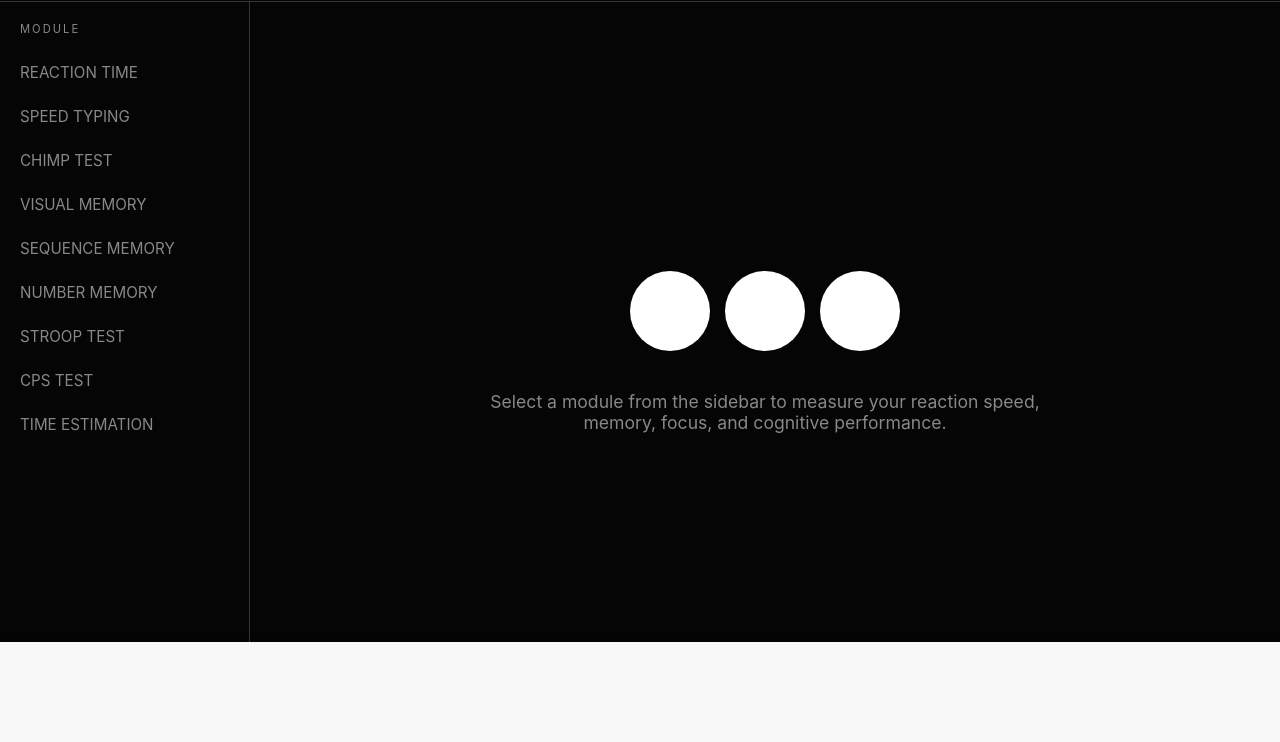
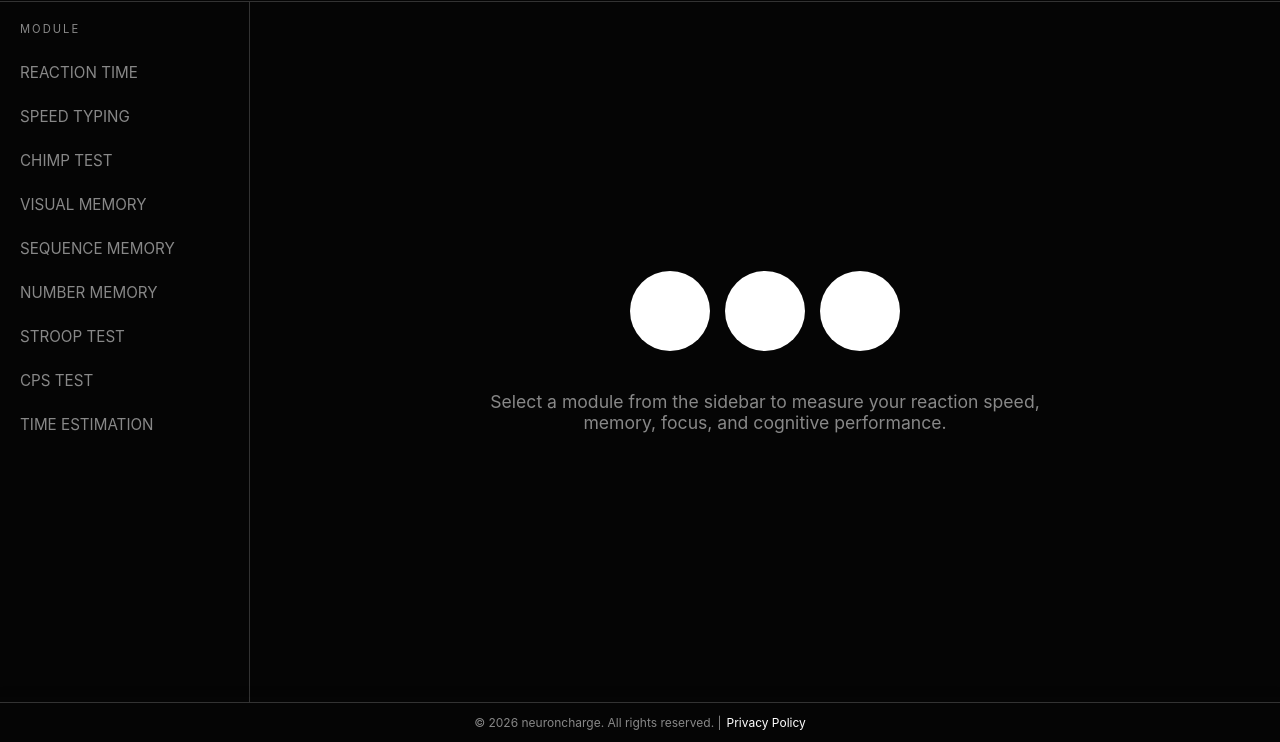
Before and after one commit to neuroncharge/neuroncharge, a plain HTML site: page index.html in a window 1280 px wide. Shown: the part 58-800 px from the top of the page. Drawn offline with Linux system fonts and the light colour scheme.

Commit message:
Update style.css

```diff
--- a/style.css
+++ b/style.css
@@ -172,8 +172,7 @@ input:checked + .slider:before {
     bottom: 0;
     left: 0;
     width: 100%;
-    height: 100px; /* Rectangle height */
-    background-color: #f8f8f8;
+    height: 45px; /* Rectangle height */
     display: flex;
     justify-content: center;
     align-items: center;
```
